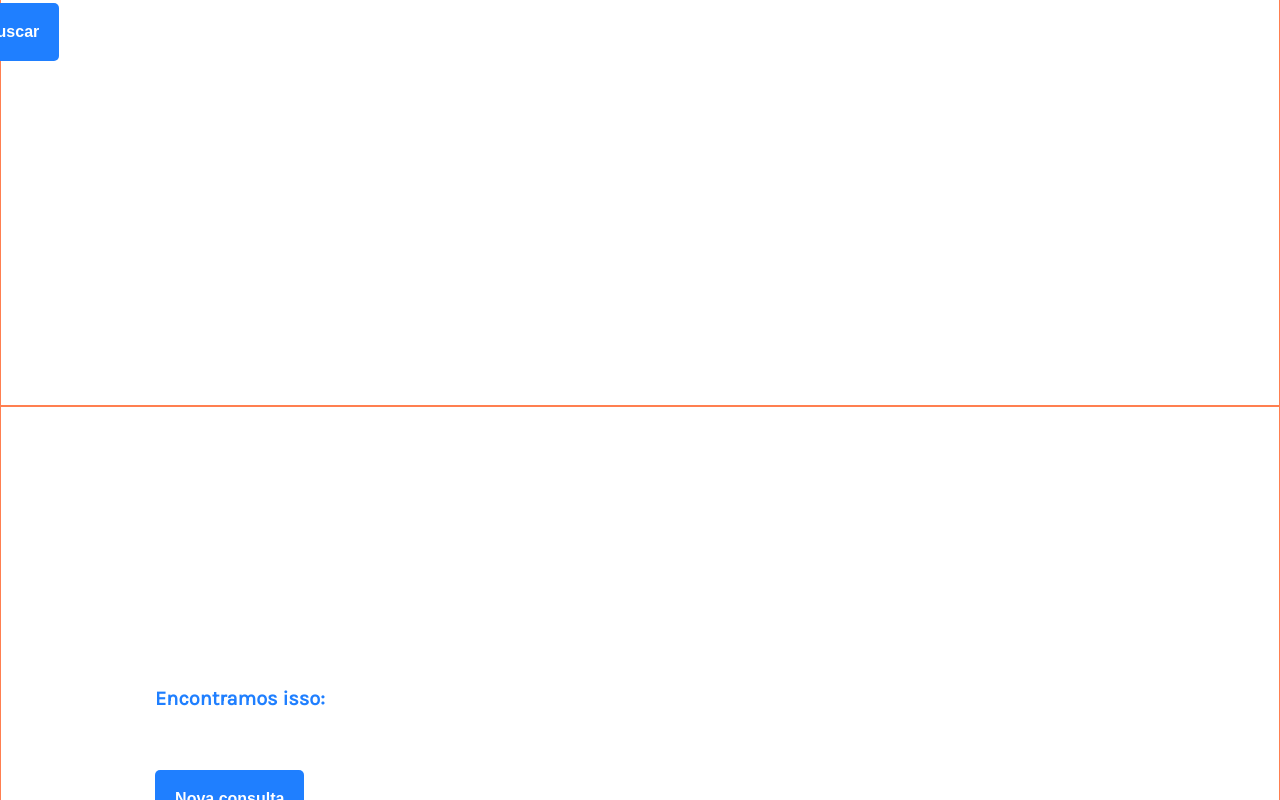
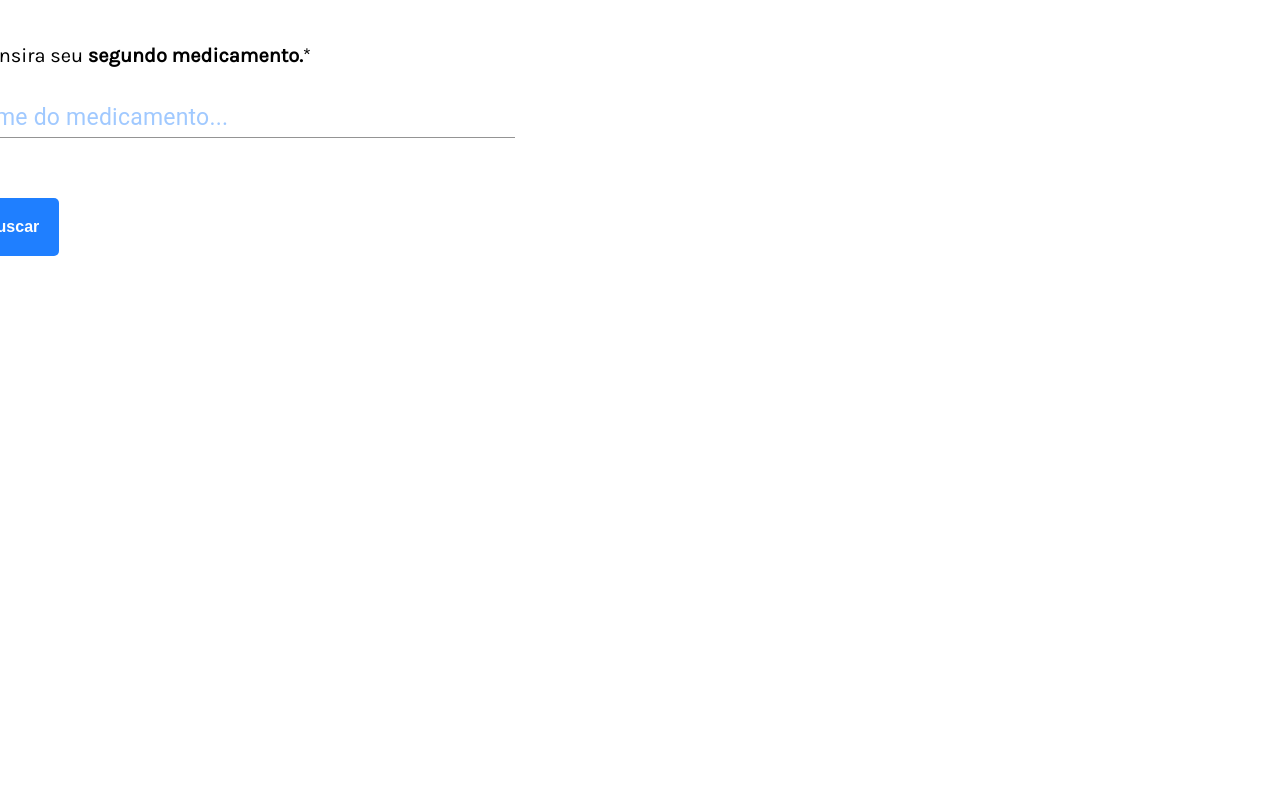
Before and after one commit to GuiLima2304/front-med, a React (Create React App) app: page / in a window 1280 px wide. Shown: the part 2000-2800 px from the top of the page. Built offline with nearby package versions, Linux system fonts and the light colour scheme.

Commit message:
ajustando loops

```diff
--- a/src/index.css
+++ b/src/index.css
@@ -62,8 +62,6 @@ code {
   min-height: 100vh;
   justify-content: center;
   align-items: center;
-  border: solid 1px coral
-
 }
 
 .section-content {
@@ -106,3 +104,7 @@ code {
   font-size: 20px;
   margin-bottom: 30px;
 }
+
+#section1, #section2, #section3 {
+  margin: 100px;
+}
--- a/src/pages/App.tsx
+++ b/src/pages/App.tsx
@@ -25,11 +25,26 @@ const App = () => {
       .catch((error) => { console.log(error) });
    }
 
-   async function setValuesAboutDrugs(response: any) {
+  async function setValuesAboutDrugs(response: any) {
 
-    setResPriDrug(response.data[0].teste[0].description)
-    setResSecDrug(response.data[1].teste)
-   }
+      for (var bulas in response.data) {
+
+        for (var topics in response.data[bulas].teste) {
+
+          for (var title in response.data[bulas].teste[topics].title) {
+
+            console.log(title);
+
+
+        }
+
+      }
+
+        setResPriDrug(response.data[0].teste)
+        setResSecDrug(response.data[1].teste)
+    }
+  }
+
 
   return (
     <div className='App'>
@@ -111,18 +126,18 @@ const App = () => {
 
       <div className='section' id='section3'>
         <div className='section-content' >
+
+        <text>
+          <span className='number'><strong>Encontramos isso:</strong></span>
+        </text>
+
         <text className='question'>
-          <span className='number'>
-            <strong>
-              Encontramos isso:
-            </strong>
-          </span>
-            { resPriDrug }
-          </text>
+
+        </text>
 
           <Link
             activeClass='active'
-            to='response'
+            to='intro'
             spy={true}
             smooth={true}
             offset={-70}
```
